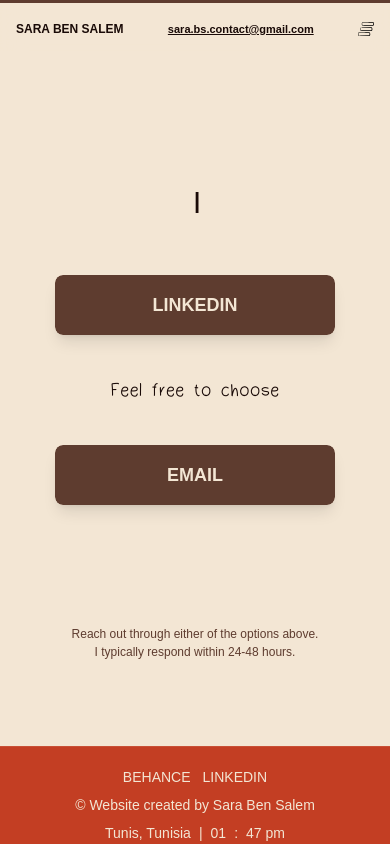
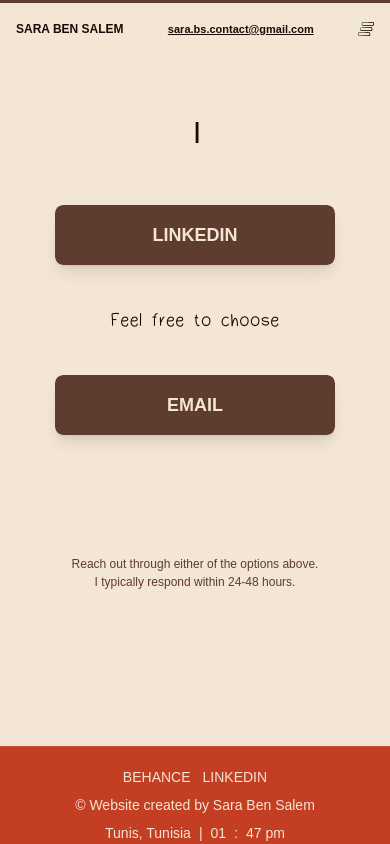
Before and after one commit to SaraBs03/myporto, a React (Create React App) app: page /Contact in a window 390 px wide. Built offline with nearby package versions, Linux system fonts and the light colour scheme; a web font is replaced by a local one.

Commit message:
Updated margins

```diff
--- a/src/components/ContactPage.jsx
+++ b/src/components/ContactPage.jsx
@@ -29,7 +29,7 @@ export default function ContactPage() {
         <main
           className={`
             flex-grow flex flex-col items-center px-4 lg:px-[40px]
-            ${isIOS ? 'pt-[40px]' : 'pt-[120px] sm:pt-[150px] md:pt-[160px]'}
+            ${isIOS ? 'pt-[40px]' : 'pt-[50px] sm:pt-[150px] md:pt-[160px]'}
             lg:pt-[190px]
           `}
         >
--- a/src/components/home/TitlesPolaroids.jsx
+++ b/src/components/home/TitlesPolaroids.jsx
@@ -37,7 +37,7 @@ export default function Home() {
   return (
     <main className="min-h-screen bg-[#F3E6D4] mb-[-22vh] flex items-center justify-center p-4">
       <div
-        className={`${isIOS ? "pt-[20px]" : "mt-[2rem]"} relative w-full max-w-[600px] xl:max-w-none xl:w-full mb-[37vh] xl:mt-[70px] md:mt-[3rem] xl:px-8 mb-96 md:mb-96`}
+        className={`${isIOS ? "pt-[20px]" : "mt-[0.8rem]"} relative w-full max-w-[600px] xl:max-w-none xl:w-full mb-[37vh] xl:mt-[70px] md:mt-[3rem] xl:px-8 mb-96 md:mb-96`}
       >
         {/* ---------- TOP ROW ---------- */}
         <div className="relative w-fit left-1/2 -translate-x-1/2 flex justify-center items-center mb-8 mt-[-75px] xs:mt-[-30px] sm:mt-[-50px] md:mt-[20px] lg:-mt-[0.8rem]">
--- a/src/components/logos.jsx
+++ b/src/components/logos.jsx
@@ -121,7 +121,7 @@ useEffect(() => {
   return (
     <div className="min-h-screen flex flex-col bg-gradient-to-b from-[#F3E6D4] to-[#E8D5C1] -mt-[3.2rem] sm:-mt-[4rem] md:-mt-[4.3rem] lg:-mt-[4.3rem] xl:-mt-24">
       {/* Header */}
-      <div className={`${isIOS ? 'pt-[100px]' : 'mt-[15rem]'} md:mt-[15rem] pb-6 px-4 lg:px-[40px] text-center`}>
+      <div className={`${isIOS ? 'pt-[100px]' : 'mt-[7rem]'} md:mt-[15rem] pb-6 px-4 lg:px-[40px] text-center`}>
         <h1 className="font-whatnot font-bold text-[#190A07] text-2xl sm:text-3xl md:text-4xl lg:text-5xl mb-2">
           Logo Gallery
         </h1>
```
